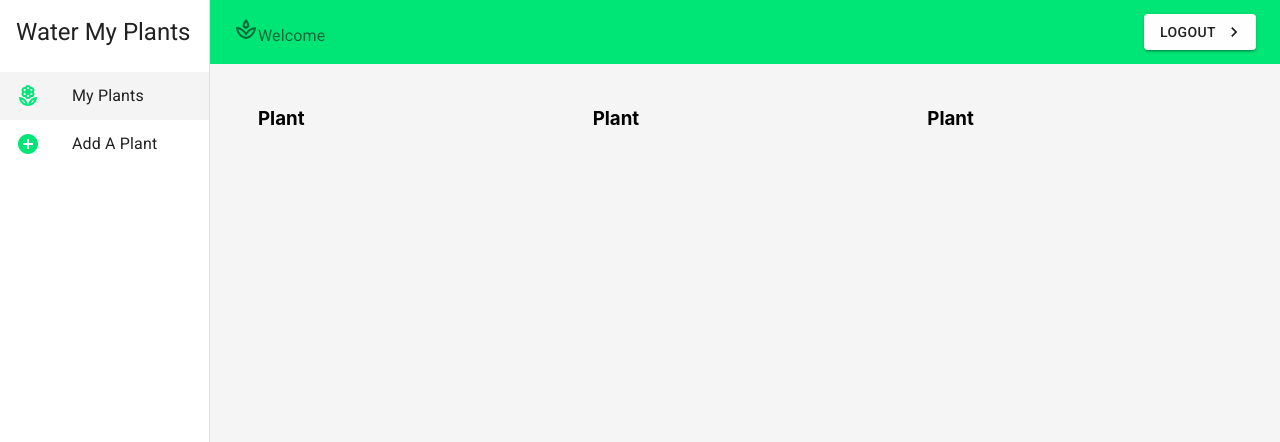
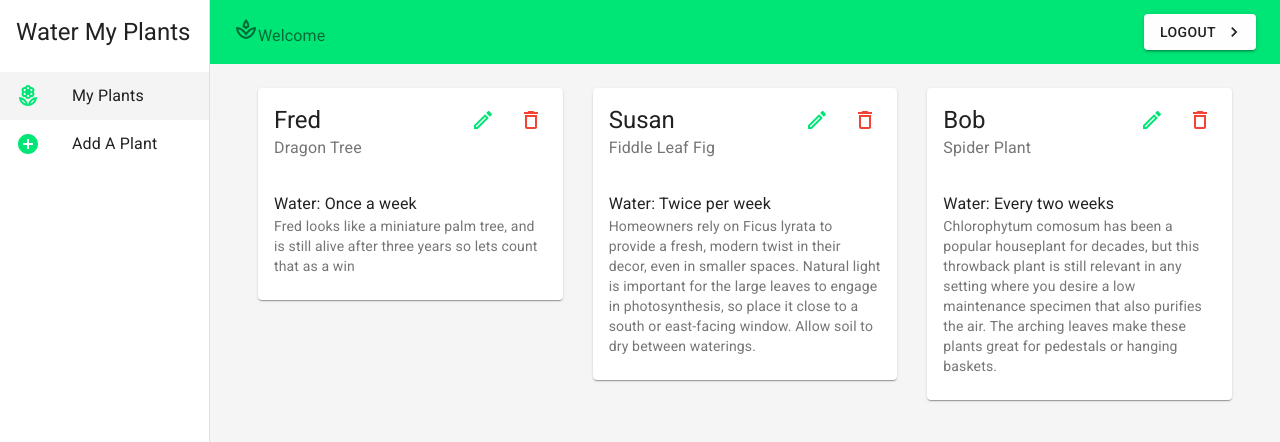
Before and after one commit to Build-Week-PTCT-Water-My-Plants/front-end, a React (Create React App) app: page /plants in a window 1280 px wide. Shown: the top 442 px of the page. Built offline with nearby package versions, Linux system fonts and the light colour scheme.

Commit message:
Plant cards fully built

```diff
--- a/src/components/Plant.js
+++ b/src/components/Plant.js
@@ -1,9 +1,46 @@
 import React from "react";
+import CardHeader from "@material-ui/core/CardHeader";
+import Card from "@material-ui/core/Card";
+import IconButton from "@material-ui/core/IconButton";
+import { DeleteOutlined, EditOutlined } from "@material-ui/icons";
+import CardContent from "@material-ui/core/CardContent";
+import Typography from "@material-ui/core/Typography";
 
-const Plant = () => {
+const Plant = ({ plant }) => {
+  const handleEdit = () => {
+    console.log("Editing: ", plant.id);
+  };
+
+  const handleDelete = () => {
+    console.log("Deleting: ", plant.id);
+  };
+
   return (
     <div className="plant">
-      <h3>Plant</h3>
+      <Card elevation={1}>
+        <CardHeader
+          title={plant.nickname}
+          subheader={plant.species}
+          action={
+            <div>
+              <IconButton onClick={handleEdit}>
+                <EditOutlined color="secondary" />
+              </IconButton>
+              <IconButton onClick={handleDelete}>
+                <DeleteOutlined color="error" />
+              </IconButton>
+            </div>
+          }
+        />
+        <CardContent>
+          <Typography variant="body1" color="textPrimary">
+            Water: {plant.h2oFrequency}
+          </Typography>
+          <Typography variant="body2" color="textSecondary">
+            {plant.description}
+          </Typography>
+        </CardContent>
+      </Card>
     </div>
   );
 };
--- a/src/components/PlantList.js
+++ b/src/components/PlantList.js
@@ -1,4 +1,4 @@
-import React from "react";
+import React, { useEffect } from "react";
 
 import Container from "@material-ui/core/Container";
 import Plant from "./Plant";
@@ -12,6 +12,11 @@ const PlantList = (props) => {
     1100: 2,
     700: 1,
   };
+
+  //write reducer case for this using an axios request to set plants state
+  useEffect(() => {
+    console.log("PlantList loaded!");
+  }, []);
 
   return (
     <Container>
```
